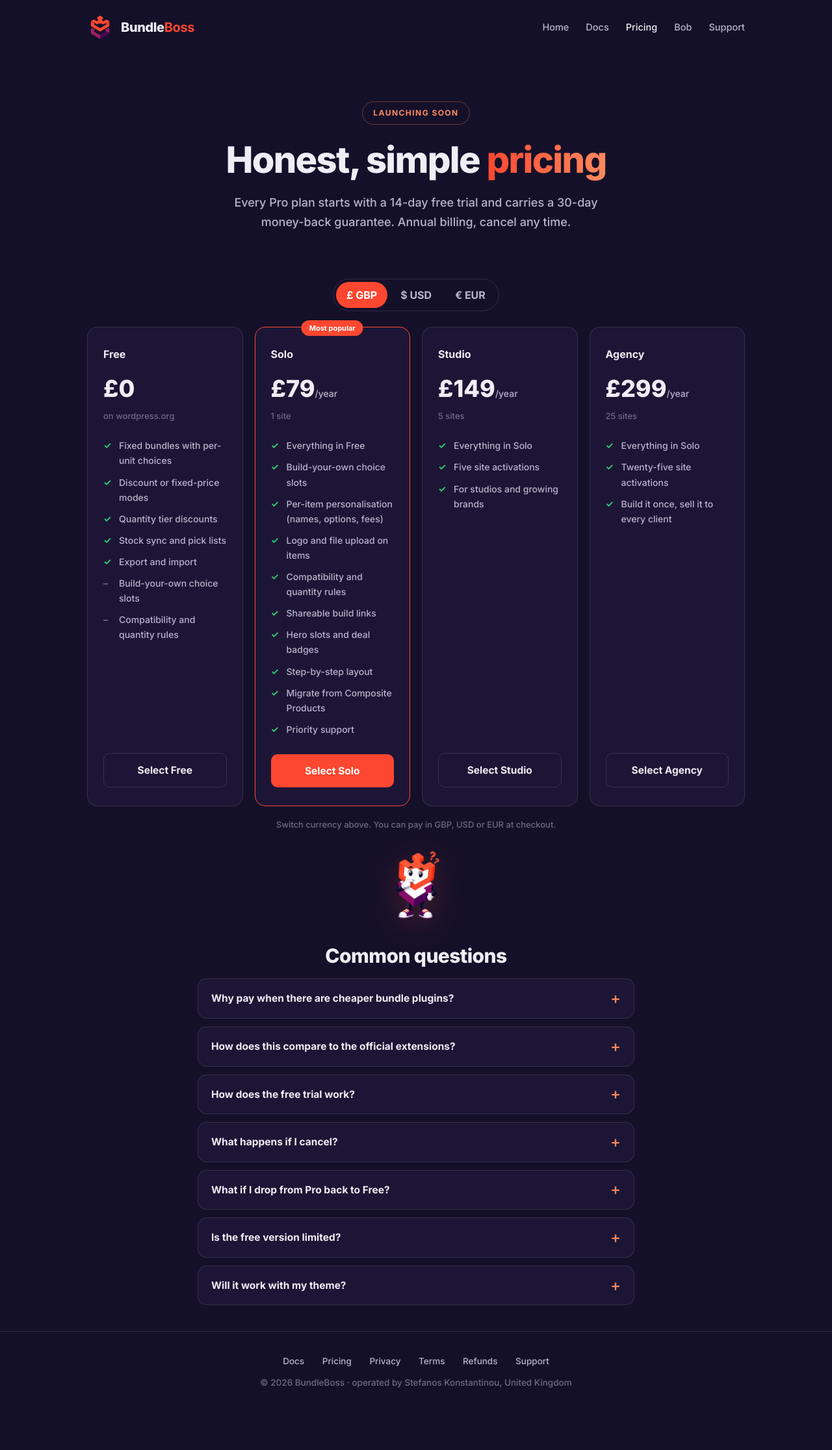
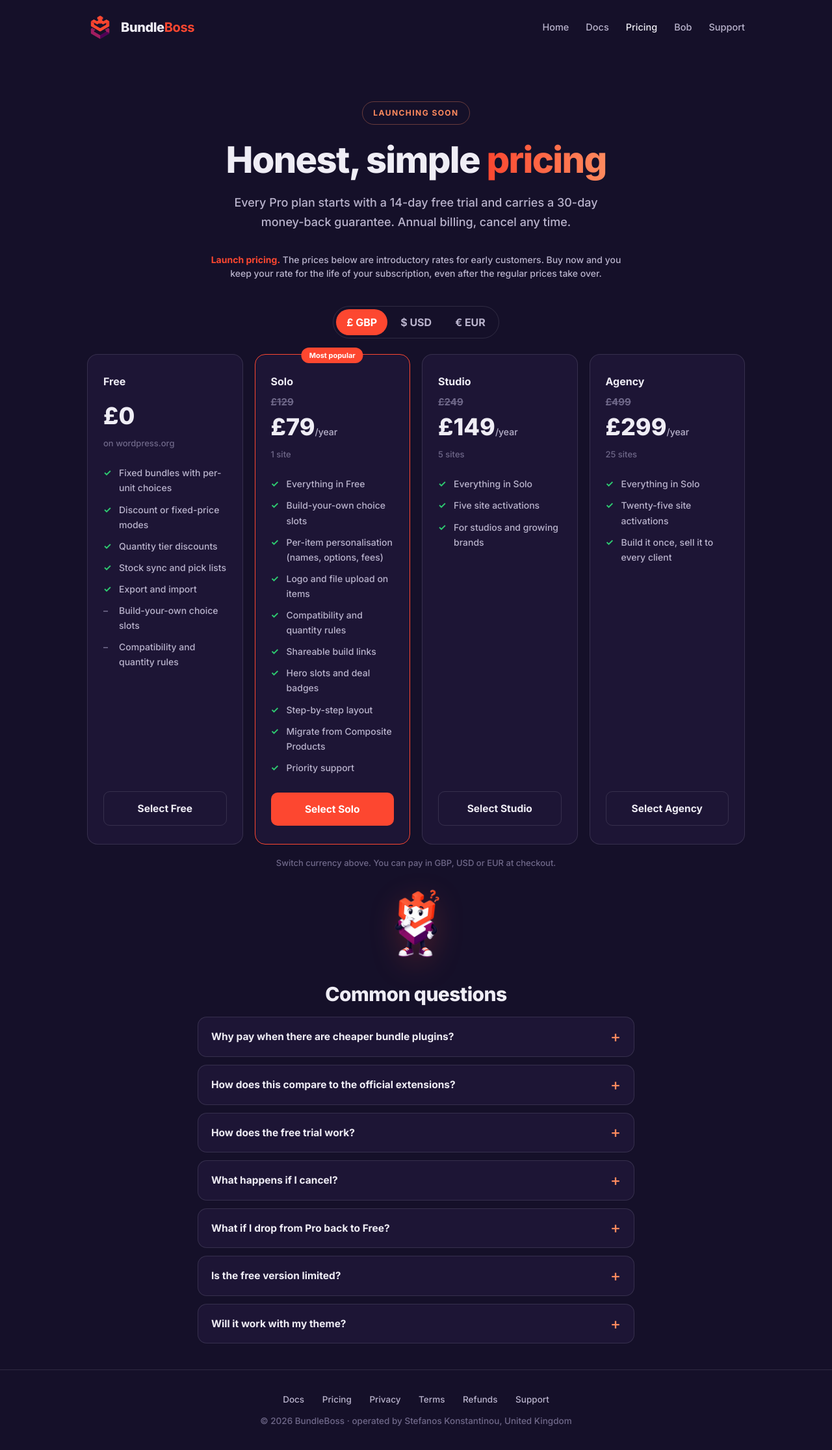
Before and after one commit to BundleBoss/website, a Jekyll site: the page pricing/index.html, which Jekyll copies as it is, in a window 1280 px wide. Shown: the whole page at 65% size. Built offline with Jekyll 4.4.1, drawn with Linux system fonts in a browser that asks for light colours; before the commit the page ends 2173 px from its top, so only the background shows below that.

Commit message:
Pricing: launch-price framing (regular struck through + locked-in note)

```diff
--- a/pricing/index.html
+++ b/pricing/index.html
@@ -31,6 +31,7 @@
   <div><span class="badge">Launching soon</span></div>
   <h1>Honest, simple <em>pricing</em></h1>
   <p class="lede">Every Pro plan starts with a 14-day free trial and carries a 30-day money-back guarantee. Annual billing, cancel any time.</p>
+  <p class="launch-note"><strong>Launch pricing.</strong> The prices below are introductory rates for early customers. Buy now and you keep your rate for the life of your subscription, even after the regular prices take over.</p>
 </div>
 
 <section class="wrap" style="padding-top:10px">
@@ -59,7 +60,7 @@
     </div>
     <div class="tier featured">
       <h3>Solo</h3>
-      <div class="price" data-gbp="£79" data-usd="$99" data-eur="€89"><span class="amt">£79</span><small>/year</small></div>
+      <div class="price" data-gbp="£79" data-usd="$99" data-eur="€89"><s class="was" data-gbp="£129" data-usd="$149" data-eur="€139">£129</s><span class="amt">£79</span><small>/year</small></div>
       <div class="per">1 site</div>
       <ul>
         <li>Everything in Free</li>
@@ -77,7 +78,7 @@
     </div>
     <div class="tier">
       <h3>Studio</h3>
-      <div class="price" data-gbp="£149" data-usd="$199" data-eur="€179"><span class="amt">£149</span><small>/year</small></div>
+      <div class="price" data-gbp="£149" data-usd="$199" data-eur="€179"><s class="was" data-gbp="£249" data-usd="$299" data-eur="€279">£249</s><span class="amt">£149</span><small>/year</small></div>
       <div class="per">5 sites</div>
       <ul>
         <li>Everything in Solo</li>
@@ -88,7 +89,7 @@
     </div>
     <div class="tier">
       <h3>Agency</h3>
-      <div class="price" data-gbp="£299" data-usd="$399" data-eur="€349"><span class="amt">£299</span><small>/year</small></div>
+      <div class="price" data-gbp="£299" data-usd="$399" data-eur="€349"><s class="was" data-gbp="£499" data-usd="$599" data-eur="€549">£499</s><span class="amt">£299</span><small>/year</small></div>
       <div class="per">25 sites</div>
       <ul>
         <li>Everything in Solo</li>
@@ -126,8 +127,9 @@
       (£60 a year), Composite Products (£112) for build-your-own, and
       Product Add-Ons (£49) for personalisation. That is about £220 a
       year, across three plugins stitched together. BundleBoss Solo
-      gives you all of it, designed to work as one, for
-      <span data-gbp="£79" data-usd="$99" data-eur="€89">£79</span>. And
+      gives you all of it, designed to work as one, for a launch price of
+      <span data-gbp="£79" data-usd="$99" data-eur="€89">£79</span>
+      (<span data-gbp="£129" data-usd="$149" data-eur="€139">£129</span> after launch, still under half the price of the three). And
       it personalises every unit individually, a different name on each
       shirt, which the three are not built to do even side by side.</p>
     </details>
--- a/site.css
+++ b/site.css
@@ -115,6 +115,9 @@
 .tier h3 { font-size: 16px; font-weight: 700; }
 .tier .price { font-size: 36px; font-weight: 800; margin: 10px 0 2px; }
 .tier .price small { font-size: 14px; font-weight: 500; color: var(--muted); }
+.tier .price .was { display: block; font-size: 15px; font-weight: 600; line-height: 1; margin-bottom: 2px; color: var(--faint); text-decoration: line-through; }
+.launch-note { max-width: 660px; margin: 14px auto 0; font-size: 14px; line-height: 1.5; color: var(--muted); }
+.launch-note strong { color: var(--coral); }
 .tier .per { font-size: 13px; color: var(--faint); margin-bottom: 18px; }
 .tier ul { list-style: none; margin: 0 0 22px; flex: 1; }
 .tier li { font-size: 14px; color: var(--muted); padding: 5px 0 5px 24px; position: relative; }
```
